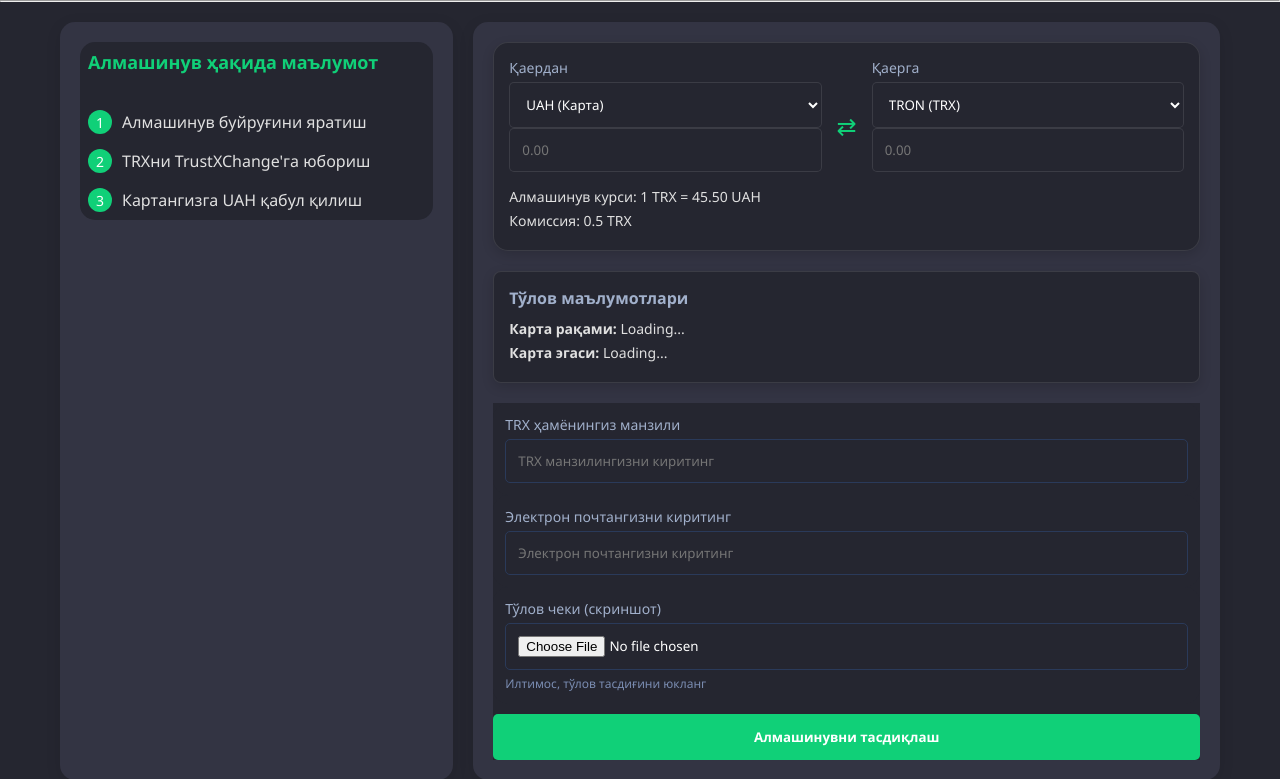
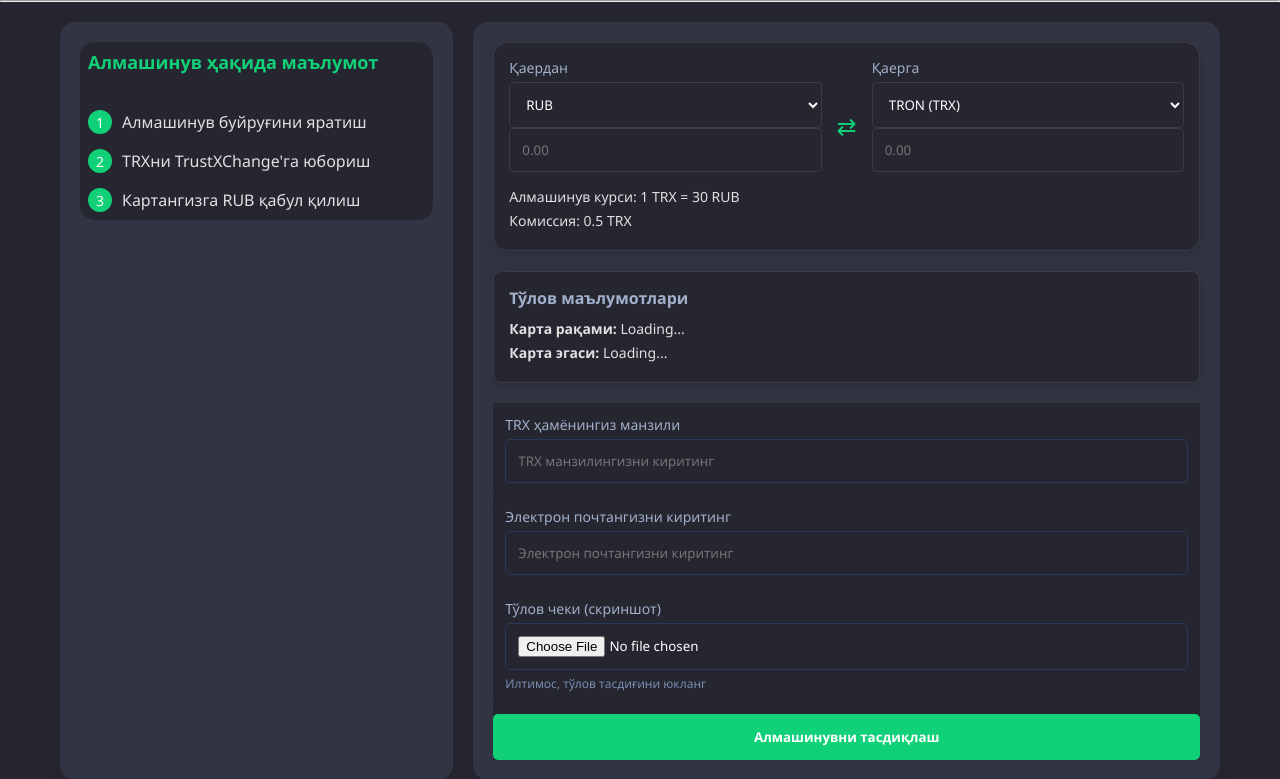
Before and after one commit to Davidkovel/Exchange, a FastAPI app: page / in a window 1280 px wide. Shown: the part 64-843 px from the top of the page. Run offline with FastAPI, Linux system fonts and the light colour scheme; parts of the project's set-up code (start-up, migrations or seed data) failed here and were passed over.

Commit message:
Changed fiat

```diff
--- a/crypto_rates.py
+++ b/crypto_rates.py
@@ -16,8 +16,8 @@ crypto_rates = {
 }
 
 fiat_rates = {
-    "UAH": 45,
-    "UZB": 12.668,
+    "RUB": 80,
+    "UZB": 12600,
     "USD": 1
 }
 
--- a/templates/exchange_1.html
+++ b/templates/exchange_1.html
@@ -32,7 +32,7 @@
                     </div>
                     <div class="step">
                         <span class="step-number">3</span>
-                        <p>Картангизга UAH қабул қилиш</p>
+                        <p>Картангизга RUB қабул қилиш</p>
                     </div>
                 </div>
             </div>
@@ -45,7 +45,7 @@
                     <div class="currency-input">
                             <label>Қаердан</label>
                             <select id="toFiatCurrency" class="currency-select">
-                                <option value="UAH">UAH (Карта)</option>
+                                <option value="RUB">RUB</option>
                                 <option value="UZB">UZ (Ўзбекистон сўми)</option>
                                 <option value="USD">USD</option>
                             </select>
@@ -69,7 +69,7 @@
                     </div>
 
                 <div class="rate-info">
-                    <p>Алмашинув курси: <span id="exchangeRate">1 TRX = 45.50 UAH</span></p>
+                    <p>Алмашинув курси: <span id="exchangeRate">1 TRX = 30 RUB</span></p>
                     <p>Комиссия: <span id="exchangeFee">0.5 TRX</span></p>
                 </div>
             </div>
@@ -115,7 +115,7 @@
     const API_URL = "https://www.trustxchange.online";
 
     const fiatRates = {
-        UAH: 45.50,  // курс UAH к USD
+        RUB: 80,  // курс RUB к USD
         UZB: 12600, // курс UZB к USD
         USD: 1
     };
```
